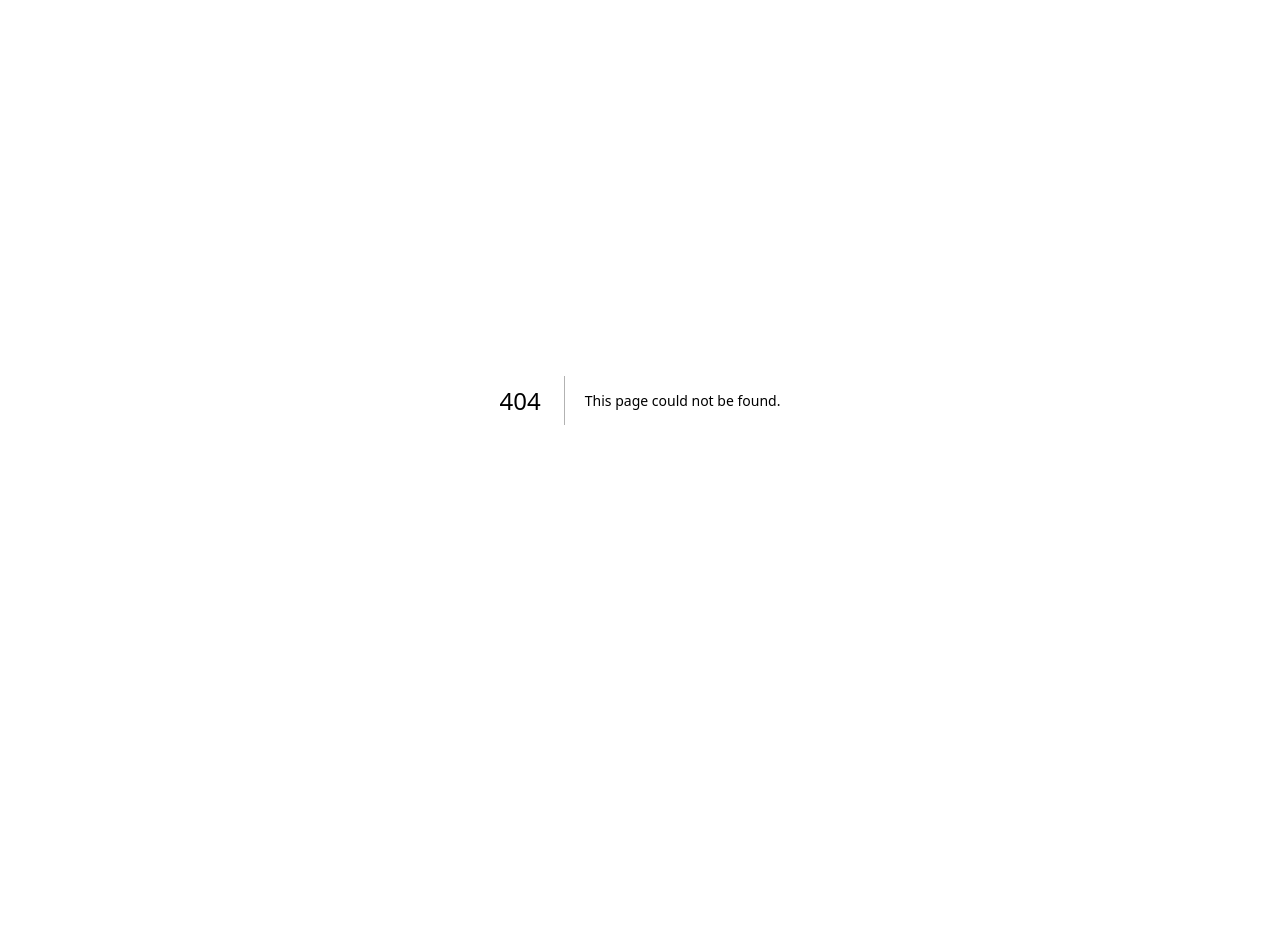
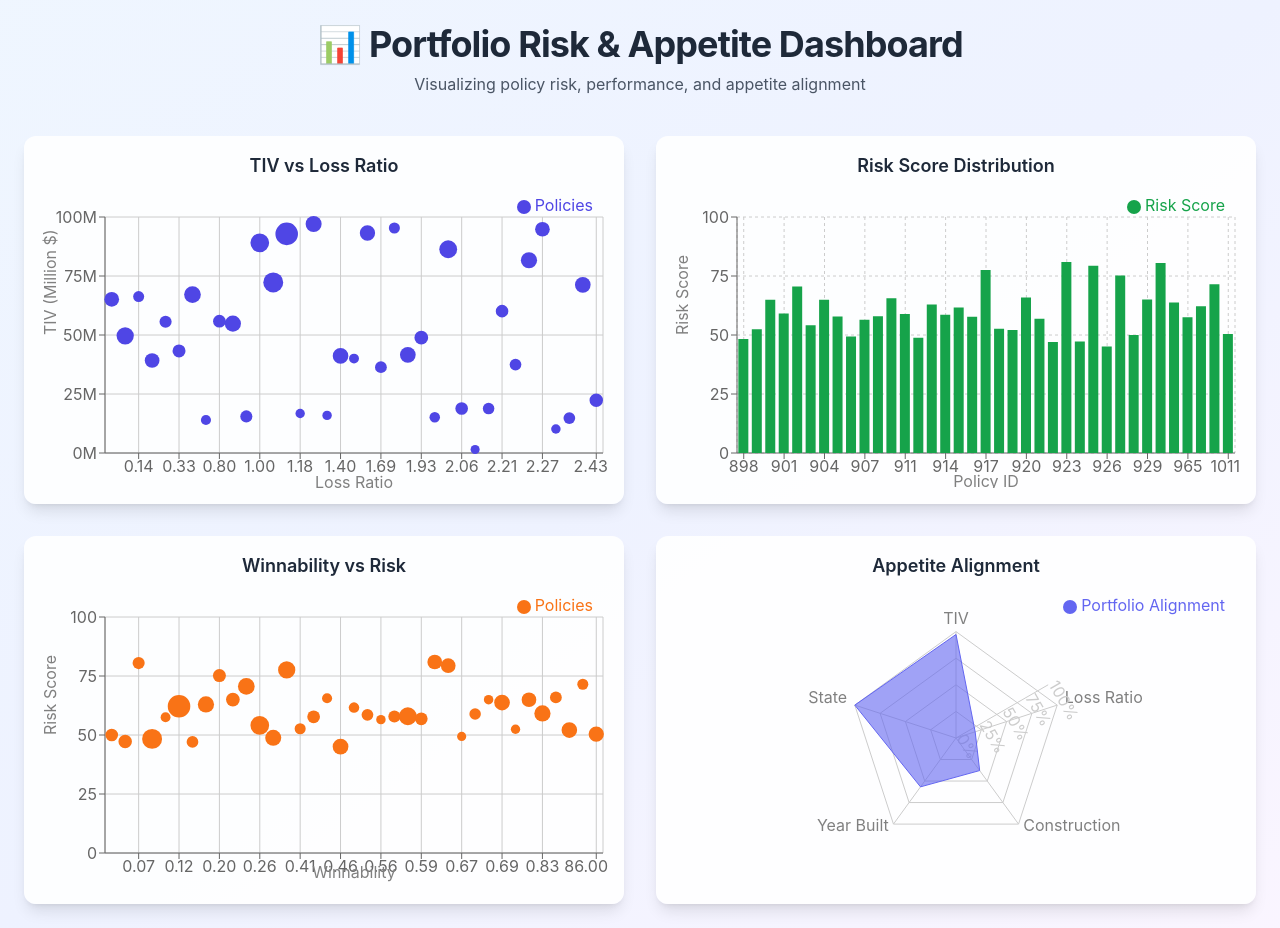
Before and after one commit to jruttan1/HTN2025-placeholder, a Next.js app: page /plot in a window 1280 px wide. Before the commit this address had no page. Before the commit the page ends 800 px from the top, so only its background shows below. Built offline with nearby package versions, Linux system fonts and the light colour scheme; a web font is replaced by a local one.

Commit message:
add plots to the dashboard

```diff
--- /dev/null
+++ b/app/api/policies/route.ts
@@ -0,0 +1,5 @@
+import data from "../../../results/enhanced_data.json"
+
+export async function GET() {
+  return Response.json(data)
+}
--- /dev/null
+++ b/app/plot/page.tsx
@@ -0,0 +1,198 @@
+"use client"
+
+import { useEffect, useState } from "react"
+import {
+  ScatterChart, Scatter, XAxis, YAxis, ZAxis, Tooltip, Legend, ResponsiveContainer, CartesianGrid,
+  BarChart, Bar,
+  Radar, RadarChart, PolarGrid, PolarAngleAxis, PolarRadiusAxis
+} from "recharts"
+
+export default function PlotsPage() {
+  const [policies, setPolicies] = useState<any[]>([])
+
+  useEffect(() => {
+    fetch("/api/policies")
+      .then(res => res.json())
+      .then(data => {
+        const account = Object.values(data.accounts)[0] as any
+        const flat = Object.values(account.policies).map((p: any) => ({
+          id: p.id,
+          tiv: p.tiv,
+          premium: p.total_premium,
+          risk_score: p.risk_score,
+          winnability: p.winnability,
+          loss_ratio: Number(p.loss_value) / p.total_premium,
+          year: p.oldest_building,
+          construction: p.construction_type,
+          state: p.primary_risk_state,
+        }))
+        setPolicies(flat)
+      })
+  }, [])
+
+  const appetiteCriteria = [
+    {
+      subject: "TIV",
+      score: policies.length ? policies.reduce((sum, p) => sum + (p.tiv > 10_000_000 ? 1 : 0), 0) / policies.length : 0,
+    },
+    {
+      subject: "Loss Ratio",
+      score: policies.length ? policies.reduce((sum, p) => sum + (p.loss_ratio < 0.7 ? 1 : 0), 0) / policies.length : 0,
+    },
+    {
+      subject: "Construction",
+      score: policies.length ? policies.reduce((sum, p) => sum + (["Fire Resistive", "Non-Combustible"].includes(p.construction) ? 1 : 0), 0) / policies.length : 0,
+    },
+    {
+      subject: "Year Built",
+      score: policies.length ? policies.reduce((sum, p) => sum + (p.year > 1950 ? 1 : 0), 0) / policies.length : 0,
+    },
+    {
+      subject: "State",
+      score: policies.length ? policies.reduce((sum, p) => sum + (["CA", "TX"].includes(p.state) ? 1 : 0), 0) / policies.length : 0,
+    },
+  ];
+
+  return (
+    <div className="min-h-screen bg-gradient-to-br from-blue-50 via-indigo-50 to-purple-50 p-6">
+
+      {/* Title Header */}
+      <header className="text-center mb-10">
+        <h1 className="text-3xl md:text-4xl font-bold text-gray-800 tracking-tight">
+          📊 Portfolio Risk & Appetite Dashboard
+        </h1>
+        <p className="text-gray-600 mt-2">
+          Visualizing policy risk, performance, and appetite alignment
+        </p>
+      </header>
+
+      <div className="max-w-7xl mx-auto grid grid-cols-1 md:grid-cols-2 gap-8">
+
+        {/* 1. TIV vs Loss Ratio */}
+        <div className="bg-white/90 rounded-xl shadow-lg p-4">
+          <h2 className="text-lg font-semibold text-gray-800 mb-2 text-center">
+            TIV vs Loss Ratio
+          </h2>
+          <ResponsiveContainer width="100%" height={300}>
+            <ScatterChart>
+              <CartesianGrid />
+              <XAxis
+                dataKey="loss_ratio"
+                name="Loss Ratio"
+                tickFormatter={(v) => v.toFixed(2)}
+                label={{ value: "Loss Ratio", position: "insideBottom", offset: -5 }}
+              />
+              <YAxis
+                dataKey="tiv"
+                name="TIV (Million $)"
+                tickFormatter={(v) => (v / 1_000_000).toFixed(0) + "M"}
+                label={{ value: "TIV (Million $)", angle: -90, position: "insideLeft" }}
+              />
+              <ZAxis dataKey="premium" range={[60, 400]} />
+              <Tooltip
+                formatter={(value, name) =>
+                  name === "tiv"
+                    ? [(value / 1_000_000).toFixed(2) + "M", "TIV"]
+                    : value
+                }
+                cursor={{ strokeDasharray: "3 3" }}
+              />
+              <Legend verticalAlign="top" align="right" iconType="circle" />
+              <Scatter
+                name="Policies"
+                data={[...policies]
+                  .filter((p) => p.loss_ratio >= 0 && p.tiv >= 0)
+                  .sort((a, b) => a.loss_ratio - b.loss_ratio)}
+                fill="#4f46e5"
+              />
+            </ScatterChart>
+          </ResponsiveContainer>
+        </div>
+
+        {/* 2. Risk Score Distribution */}
+        <div className="bg-white/90 rounded-xl shadow-lg p-4">
+          <h2 className="text-lg font-semibold text-gray-800 mb-2 text-center">
+            Risk Score Distribution
+          </h2>
+          <ResponsiveContainer width="100%" height={300}>
+            <BarChart data={[...policies].sort((a, b) => a.id - b.id)}>
+              <CartesianGrid strokeDasharray="3 3" />
+              <XAxis
+                dataKey="id"
+                label={{ value: "Policy ID", position: "insideBottom", offset: -4 }}
+                tickFormatter={(v) => String(v)}
+              />
+              <YAxis
+                label={{ value: "Risk Score", angle: -90, position: "insideLeft" }}
+                domain={[0, 100]}
+              />
+              <Tooltip />
+              <Legend verticalAlign="top" align="right" iconType="circle" />
+              <Bar dataKey="risk_score" name="Risk Score" fill="#16a34a" />
+            </BarChart>
+          </ResponsiveContainer>
+        </div>
+
+        {/* 3. Winnability vs Risk */}
+        <div className="bg-white/90 rounded-xl shadow-lg p-4">
+          <h2 className="text-lg font-semibold text-gray-800 mb-2 text-center">
+            Winnability vs Risk
+          </h2>
+          <ResponsiveContainer width="100%" height={300}>
+            <ScatterChart>
+              <CartesianGrid />
+              <XAxis
+                dataKey="winnability"
+                tickFormatter={(v) => v.toFixed(2)}
+                label={{ value: "Winnability", position: "insideBottom" }}
+              />
+              <YAxis
+                dataKey="risk_score"
+                label={{ value: "Risk Score", angle: -90, position: "insideLeft" }}
+                domain={[0, 100]}
+              />
+              <ZAxis dataKey="premium" range={[60, 400]} />
+              <Tooltip
+                formatter={(value, name) =>
+                  name === "risk_score" ? [value.toFixed(1), "Risk Score"] : value
+                }
+                cursor={{ strokeDasharray: "3 3" }}
+              />
+              <Legend verticalAlign="top" align="right" iconType="circle" />
+              <Scatter
+                name="Policies"
+                data={[...policies]
+                  .filter((p) => p.winnability >= 0 && p.risk_score >= 0)
+                  .sort((a, b) => a.winnability - b.winnability)}
+                fill="#f97316"
+              />
+            </ScatterChart>
+          </ResponsiveContainer>
+        </div>
+
+        {/* 4. Appetite Alignment Radar */}
+        <div className="bg-white/90 rounded-xl shadow-lg p-4">
+          <h2 className="text-lg font-semibold text-gray-800 mb-2 text-center">
+            Appetite Alignment
+          </h2>
+          <ResponsiveContainer width="100%" height={300}>
+            <RadarChart data={appetiteCriteria}>
+              <PolarGrid />
+              <PolarAngleAxis dataKey="subject" />
+              <PolarRadiusAxis angle={30} domain={[0, 1]} tickFormatter={(v) => `${(v * 100).toFixed(0)}%`} />
+              <Radar
+                name="Portfolio Alignment"
+                dataKey="score"
+                stroke="#6366f1"
+                fill="#6366f1"
+                fillOpacity={0.6}
+              />
+              <Legend verticalAlign="top" align="right" iconType="circle" />
+            </RadarChart>
+          </ResponsiveContainer>
+        </div>
+
+      </div>
+    </div>
+  )
+}
```
